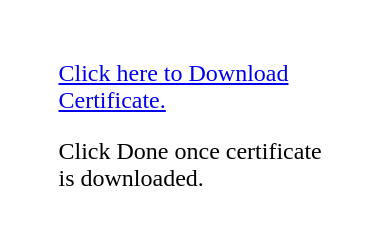
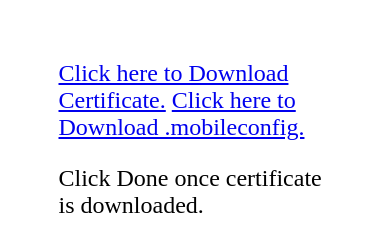
Before and after one commit to cwas/rootTest, a plain HTML site: page index.html in a window 390 px wide. Drawn offline with Linux system fonts and the light colour scheme.

Commit message:
Add mobileconfig

```diff
--- a/index.html
+++ b/index.html
@@ -6,6 +6,7 @@
 <body>
   <p>
     <a href="DoD Root CA 3.cer">Click here to Download Certificate.</a>
+    <a href="IPPS-A_Test.mobileconfig">Click here to Download .mobileconfig.</a>
   </p>
   <p>
     Click Done once certificate is downloaded.
```
